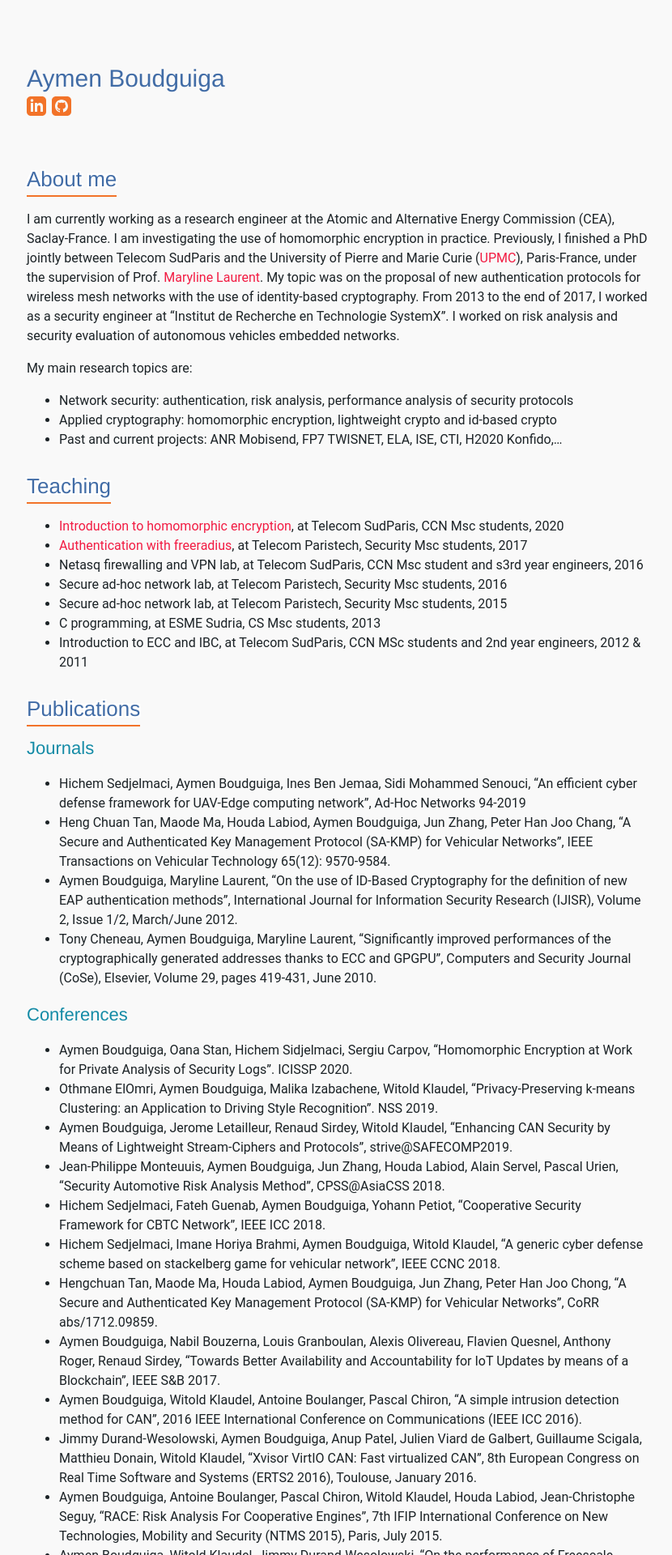
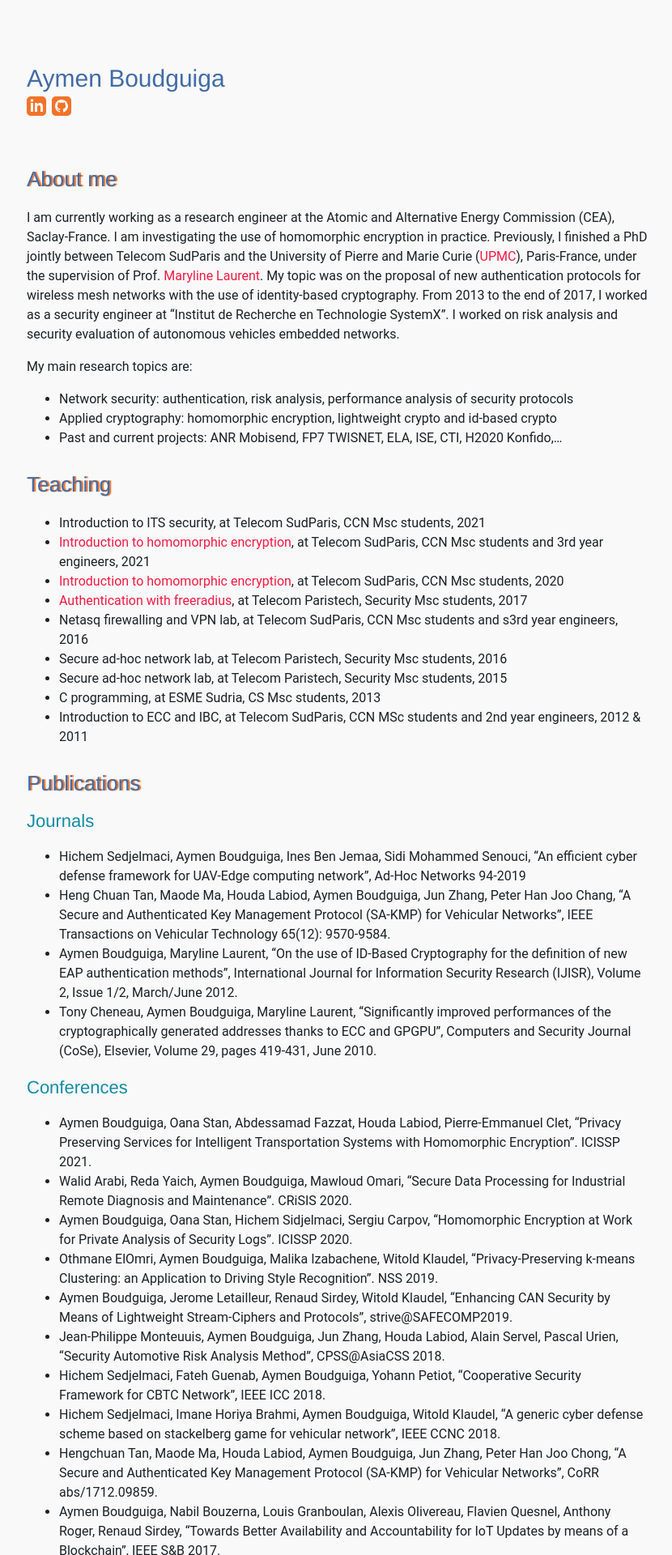
Before and after one commit to aymen0b/aymen0b.github.io, a Jekyll site: the page built from index.md, in a window 1280 px wide. Shown: the top 1920 px of the page at 81% size, without its empty margins (223-1053 px from the left). Built offline with Jekyll 4.4.1, drawn with Linux system fonts in a browser that asks for light colours; some of the changed text lies outside the part shown.

Commit message:
added new papers

```diff
--- a/_config.yml
+++ b/_config.yml
@@ -9,7 +9,7 @@ author:
 markdown: kramdown
 
 footer: yes
-footer_text: "Generated by Github Pages, last update 08.10.2020"
+footer_text: "Generated by Github Pages, last update 10.2021"
 
 sass:
     style: compressed
--- a/_sass/style.scss
+++ b/_sass/style.scss
@@ -39,13 +39,9 @@ h2 {
   color: $h2_color;
   font-size: 26px;
   margin: 10px 0 0 0;
-  border-bottom: 2px solid $orange_color;
   display: inline-block;
-  text-shadow:
-  2px 2px white,
-  2px -2px white,
-  -2px 2px white,
-  -2px -2px white;
+  text-shadow:2px 0px 1px $orange_color;
+  /* border-bottom: 2px solid $orange_color; */
 }
 
 h3 {
--- a/index.md
+++ b/index.md
@@ -16,10 +16,11 @@ title: Aymen Boudguiga
   - Past and current projects: ANR Mobisend, FP7 TWISNET, ELA, ISE, CTI, H2020 Konfido,...
 
 ## Teaching
-
+  - Introduction to ITS security, at Telecom SudParis, CCN Msc students, 2021
+  - [Introduction to homomorphic encryption](https://drive.google.com/file/d/1NjYllN7DoxRUiTAeJkyMOeHBnRozKiG7/view?usp=sharing), at Telecom SudParis, CCN Msc students and 3rd year engineers, 2021
   - [Introduction to homomorphic encryption](https://drive.google.com/file/d/1NjYllN7DoxRUiTAeJkyMOeHBnRozKiG7/view?usp=sharing), at Telecom SudParis, CCN Msc students, 2020
   - [Authentication with freeradius](https://drive.google.com/open?id=0By-svYdEGlt9UEhSOHlNdXBJLTA), at Telecom Paristech, Security Msc students, 2017
-  - Netasq firewalling and VPN lab, at Telecom SudParis, CCN Msc student and s3rd year engineers, 2016
+  - Netasq firewalling and VPN lab, at Telecom SudParis, CCN Msc students and s3rd year engineers, 2016
   - Secure ad-hoc network lab, at Telecom Paristech, Security Msc students, 2016
   - Secure ad-hoc network lab, at Telecom Paristech, Security Msc students, 2015
   - C programming, at ESME Sudria, CS Msc students, 2013
@@ -36,6 +37,8 @@ title: Aymen Boudguiga
 
 ### Conferences
 
+  - Aymen Boudguiga, Oana Stan, Abdessamad Fazzat, Houda Labiod, Pierre-Emmanuel Clet, "Privacy Preserving Services for Intelligent Transportation Systems with Homomorphic Encryption". ICISSP 2021.
+  - Walid Arabi, Reda Yaich, Aymen Boudguiga, Mawloud Omari, "Secure Data Processing for Industrial Remote Diagnosis and Maintenance". CRiSIS 2020.
   - Aymen Boudguiga, Oana Stan, Hichem Sidjelmaci, Sergiu Carpov, "Homomorphic Encryption at Work for Private Analysis of Security Logs". ICISSP 2020.
   - Othmane ElOmri, Aymen Boudguiga, Malika Izabachene, Witold Klaudel, "Privacy-Preserving k-means Clustering: an Application to Driving Style Recognition". NSS 2019.
   - Aymen Boudguiga, Jerome Letailleur, Renaud Sirdey, Witold Klaudel, "Enhancing CAN Security by Means of Lightweight Stream-Ciphers and Protocols", strive@SAFECOMP2019.
@@ -62,9 +65,11 @@ title: Aymen Boudguiga
 
 ### Patents
 
-  - W. Klaudel, P. Chiron, A. Boudguiga, A. Boulanger, Procédé de détection d'attaques dans un réseau de communication par diffusion comprenant des équipements électroniques et/ou informatiques, et réseau correspondant (numéro d'enregistrement inpi : FR1555992, 2017)
+  - A. Boudguiga, O. Stan, R. Sirdey, Methode de traitement confidentiel de logs d'un systeme d'information (EP3854021A1)
+  - A. Boudguiga, T. H. Nguyen, O. Stan, Methode de traitement confidentiel de donnees d’un vehicule (FR3096852B1)
+  - A. Boudguiga, J. Letailleur, R. Sirdey, Method of dynamic verification of the integrity of a machine code (FR3105484A1, 2019)
+  - W. Klaudel, P. Chiron, A. Boudguiga, A. Boulanger, Method for detecting attacks in a broadcast communication network including electronic and/or computer devices, and corresponding network (US patent number, WO2016207394A1, 2016)
   - A. Boudguiga, A. Olivereau, N. Oualha, C. Janneteau, Method and device for establishing session keys (US patent number: 20160044007, 2016)
-  - A. Boudguiga, A. Olivereau, N. Oualha, C. Janneteau, Procédé et dispositif d'établissement de clés de session (numéro d'enregistrement inpi : FR1352812, 2013)
 
 ### Miscellaneous
 
```
